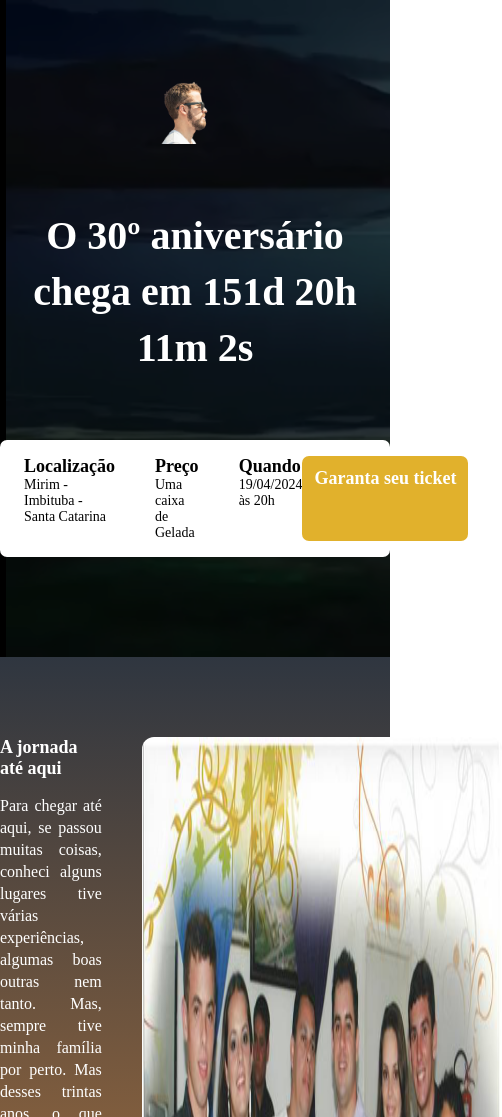
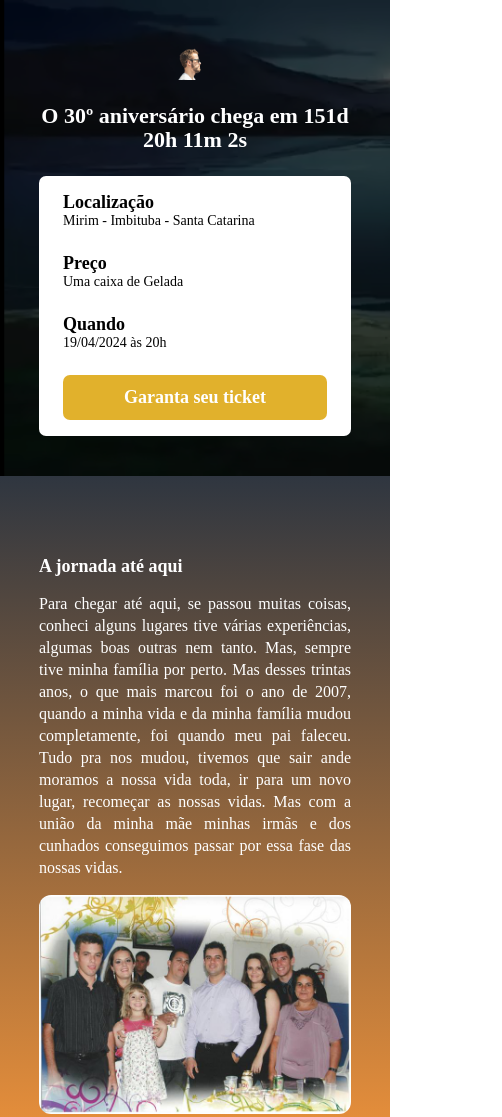
Before and after one commit to joao-carlos-dev/mod_22_tarefa, a website built with Parcel: page src/index.html in a window 390 px wide. Shown: the top 1117 px of the page, 502 px wide, since content can reach past the window. Built offline with nearby package versions, Linux system fonts and the light colour scheme.

Commit message:
config responsivo

```diff
--- a/package.json
+++ b/package.json
@@ -2,9 +2,9 @@
   "name": "tarefa_modulo",
   "version": "1.0.0",
   "description": "",
-  "main": "index.js",
   "scripts": {
     "dev": "parcel src/index.html src/styles/main.scss src/scripts/main.js",
+    "build": "parcel build src/index.html",
     "test": "echo \"Error: no test specified\" && exit 1"
   },
   "keywords": [],
--- a/src/styles/_event.scss
+++ b/src/styles/_event.scss
@@ -44,4 +44,19 @@
             text-align: justify;
         }
     }
+
+    @media screen and (min-width: 320px) and (max-width:820px) {
+        .container {
+            display: block;
+        }
+
+        &__image {
+            width: 100%;
+        }
+
+        &__details {
+            margin-right: 0;
+            margin-bottom: 16px;
+        }
+    }
 }
--- a/src/styles/_hero.scss
+++ b/src/styles/_hero.scss
@@ -37,4 +37,18 @@
         font-weight: 700;
         text-align: center;
     }
+
+    @media screen and (min-width: 320px) and (max-width:820px) {
+        padding: 40px 0;
+
+        &__perfil {
+            height: 40px;
+        }
+
+        &__text {
+            font-size: 22px;
+            line-height: 24px;
+            margin: 24px 0;
+        }
+    }
 }
--- a/src/styles/components/_buttons.scss
+++ b/src/styles/components/_buttons.scss
@@ -13,4 +13,14 @@
         color: variables.$textColor;
         background-color: variables.$colorButton;
     }
+
+    @media screen and (min-width: 320px) and (max-width:820px) {
+        display: block;
+        width: 100%;
+    }
+
+    @media screen and (min-width: 820px) and (max-width:1024px){
+        display: flex;
+        align-items: center;
+    }
 }
--- a/src/styles/components/_infos_bar.scss
+++ b/src/styles/components/_infos_bar.scss
@@ -22,4 +22,22 @@
             }
         }
     }
+
+    @media screen and (min-width: 320px) and (max-width:820px) {
+        display: block;
+
+        &__infos {
+            display: block;
+
+            &__item {
+                margin-bottom: 24px;
+            }
+        }
+    }
+
+    @media screen and (min-width: 820px) and (max-width:1024px) {
+        &__infos {
+            gap: 16px;
+        }
+    }
 }
--- a/src/styles/main.scss
+++ b/src/styles/main.scss
@@ -17,4 +17,12 @@
     max-width: 960px;
     width: 100%;
     margin: 0 auto;
+
+    @media screen and (min-width: 320px) and (max-width:820px) {
+        max-width: 80%;
+    }
+
+    @media screen and (min-width: 820px) and (max-width: 1024px) {
+        max-width: 90%;
+    }
 }
```
